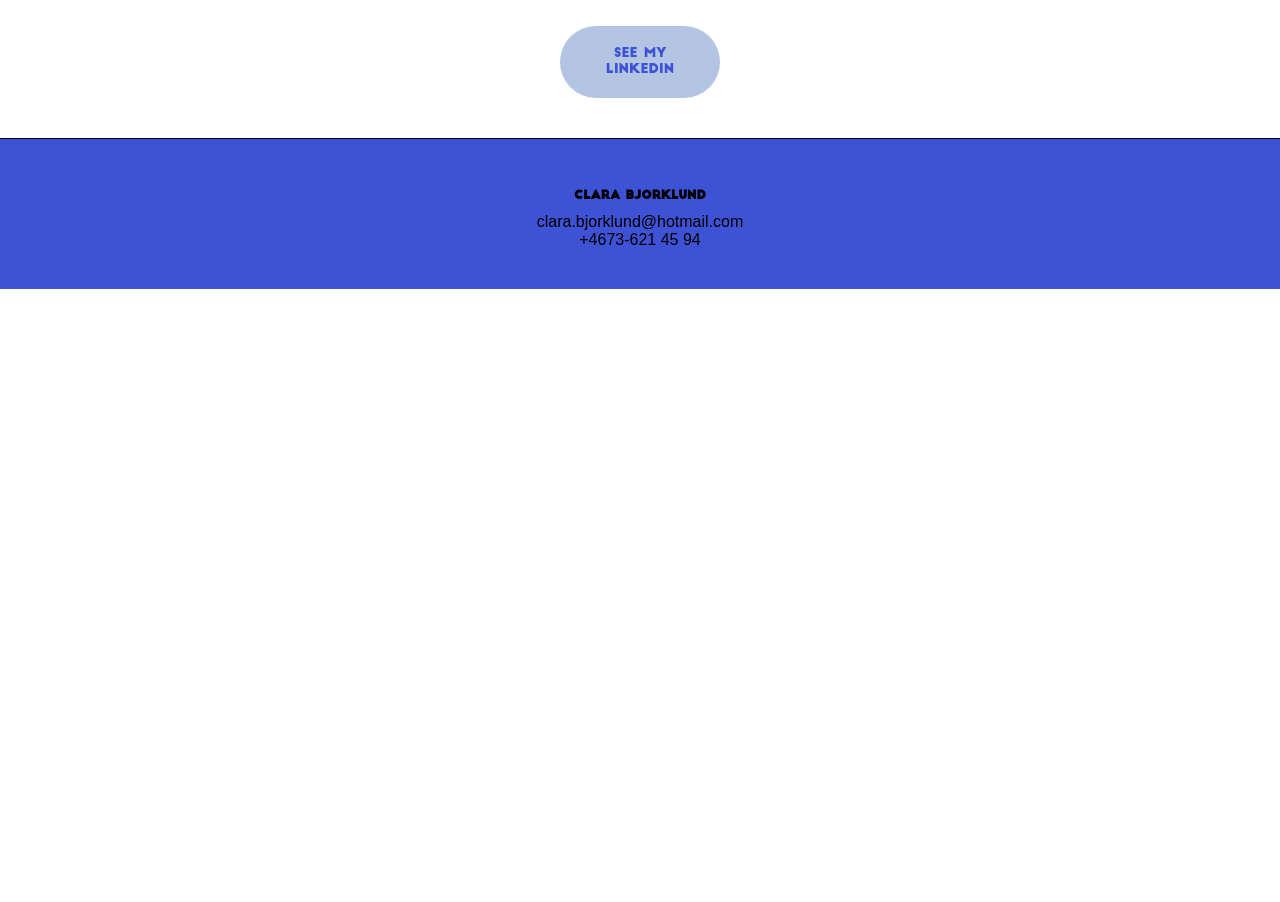
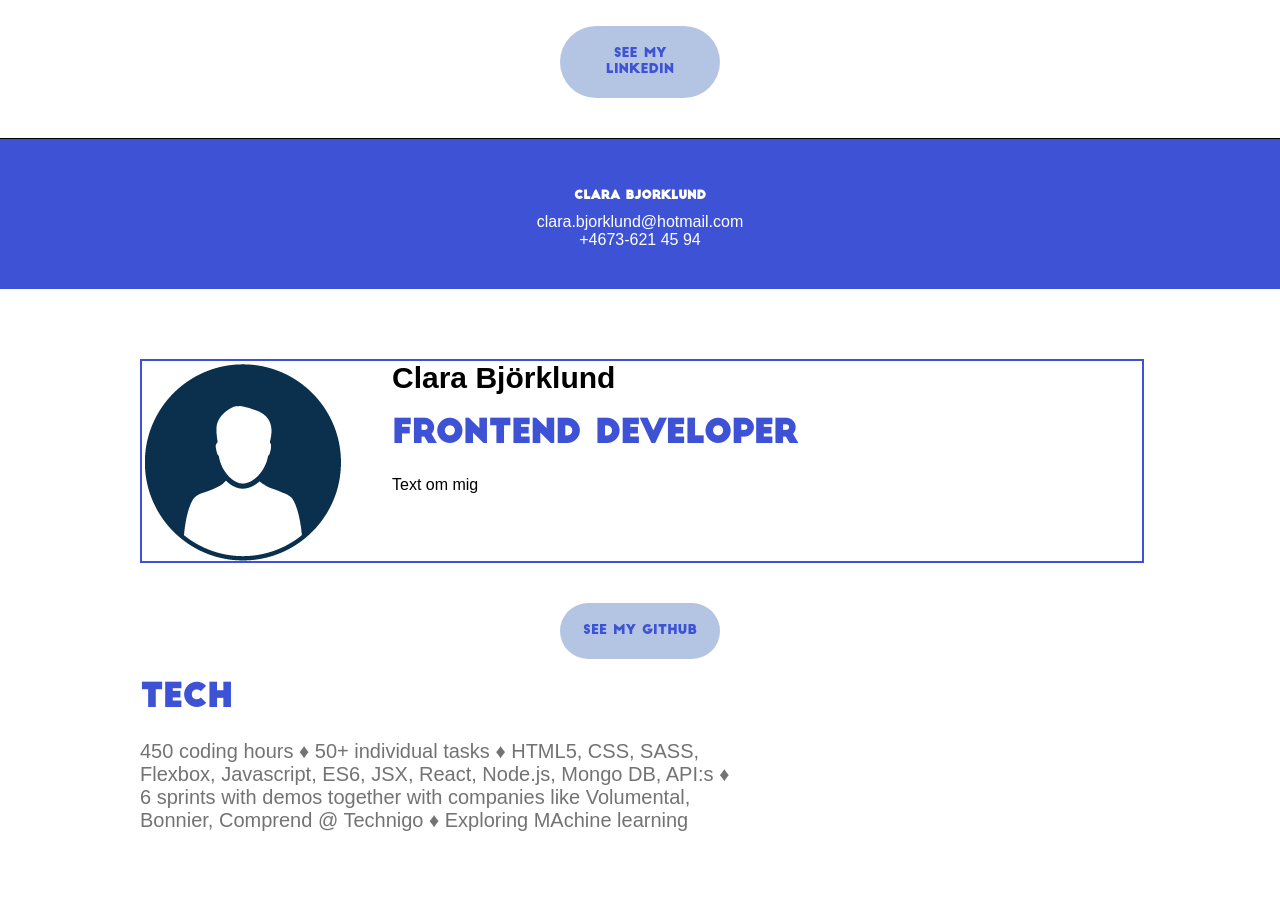
Before and after one commit to cbjorklund88/Portfolio, a React (Create React App) app: page /LandingPage in a window 1280 px wide. Shown: the part 2040-2942 px from the top of the page. Before the commit the page ends 2329 px from the top, so only its background shows below. Built offline with nearby package versions, Linux system fonts and the light colour scheme.

Commit message:
added startpage

```diff
--- a/src/components/App.js
+++ b/src/components/App.js
@@ -23,7 +23,7 @@ class App extends React.Component {
     return (
       <Router>
         <div>
-
+          <Route path="/" component={LandingPage} />
           <Route path="/LandingPage" component={LandingPage} />
           <Route exact path="/Project" component={Project} />
           <Route path="/Project/:id" component={Project} />
--- a/src/index.css
+++ b/src/index.css
@@ -72,6 +72,7 @@ button {
   display: flex;
   border: 2px solid #3D52D5;
   margin-bottom: 40px;
+  width: 100%;
 }
 
 .aboutMeText {
@@ -193,6 +194,7 @@ footer {
   height: 150px;
   margin-top: 40px;
   background-color: #3D52D5;
+  color: #fff;
   text-align: center;
   display: flex;
   justify-content: center;
```
